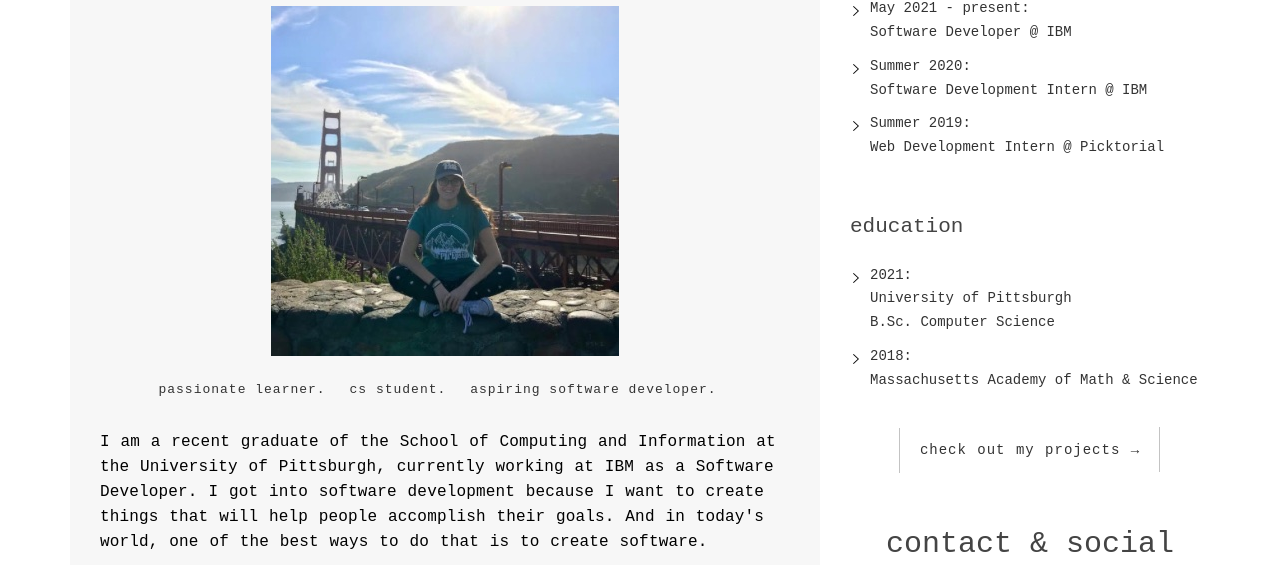
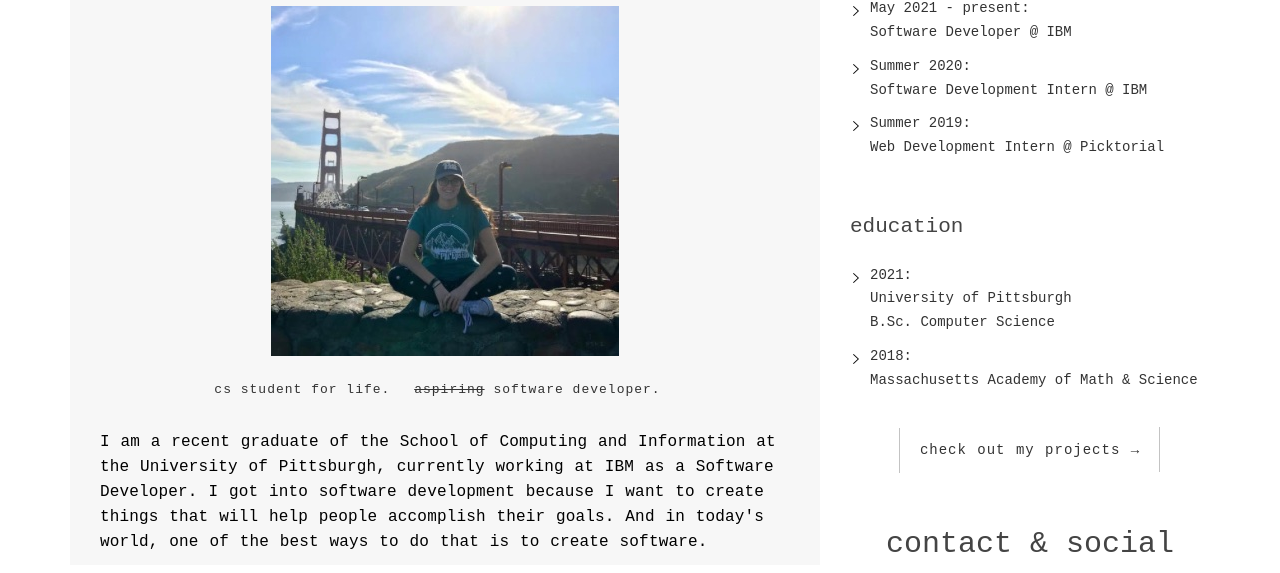
Before and after one commit to sharonday/sharonday.github.io, a plain HTML site: page index.html in a window 1280 px wide. Shown: the part 227-800 px from the top of the page. Drawn offline with Linux system fonts and the light colour scheme; files whose address does not match are found by name.

Commit message:
Update index.html

```diff
--- a/index.html
+++ b/index.html
@@ -72,9 +72,8 @@
 									<img class="img-responsive" src="img/sanfranS.jpeg" alt="Developer Image">
 								</figure>
 								<div class="entry-meta">
-									<span class="post-category"><a href="#">passionate learner.</a></span>
-									<span class="post-category"><a href="#">cs student.</a></span>
-									<span class="post-category"><a href="#">aspiring software developer.</a></span>
+									<span class="post-category"><a href="#">cs student for life.</a></span>
+									<span class="post-category"><a href="#"><del>aspiring</del> software developer.</a></span>
 								</div>
 							</header>
 							<div class="entry-content clearfix">
```
